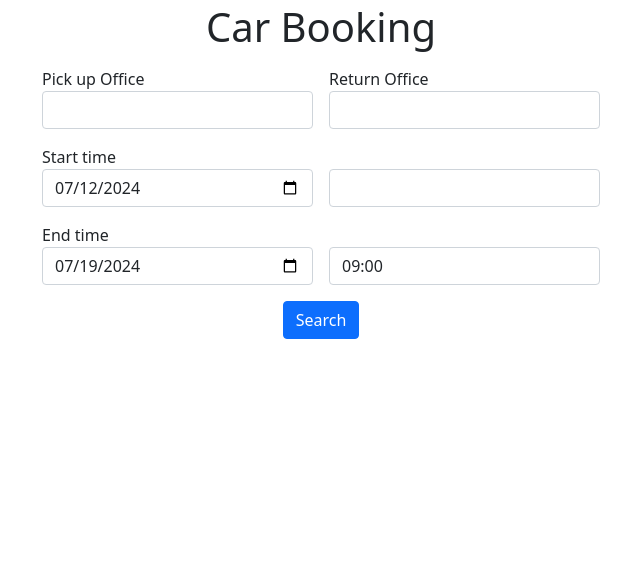
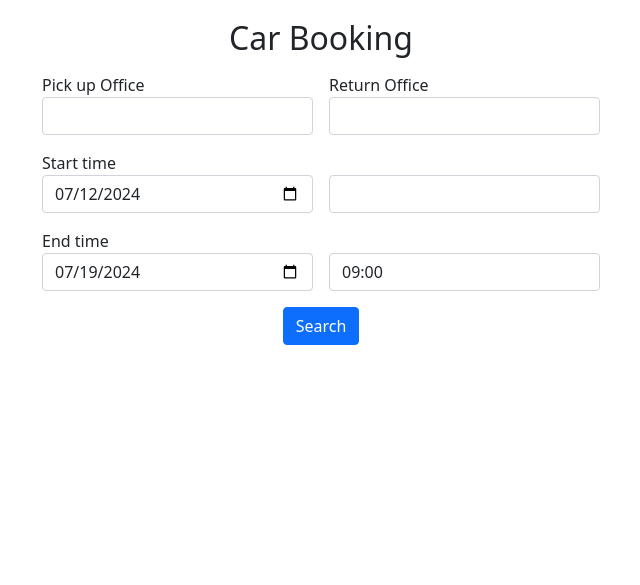
Before and after one commit to OleksiiKova/rent-car-ireland, a Django app: page /booking/ in a window 1280 px wide. Shown: the part 89-674 px from the top of the page, without its empty margins (319-959 px from the left). Run offline with Django 4.2, Linux system fonts and the light colour scheme; data that the repository does not hold is empty; some libraries are stand-ins or nearby versions.

Commit message:
Add the same margin for main headings on the all pages

```diff
--- a/bookings/templates/bookings/booking.html
+++ b/bookings/templates/bookings/booking.html
@@ -3,8 +3,8 @@
 {% load static %}
 
 {% block content %}
-<div class="container">
-    <h1 class="text-center">Car Booking</h1>
+<div class="container mt-3">
+    <h2 class="text-center">Car Booking</h2>
     <div class="d-flex justify-content-center align-items-center search-form">
         <div class="col-12 col-lg-8 col-xl-6 mt-2">
             <form method="POST" action="{% url 'booking' %}">
--- a/bookings/templates/bookings/home.html
+++ b/bookings/templates/bookings/home.html
@@ -3,7 +3,7 @@
 {% load static %}
 
 {% block content %}
-<div class="conatiner">
+<div class="conatiner mt-3">
     <h2 class="text-center">It's a home page</h2>
 </div>
 
--- a/bookings/templates/bookings/my_bookings.html
+++ b/bookings/templates/bookings/my_bookings.html
@@ -4,8 +4,8 @@
 
 {% block content %}
 
-<div class="container">
-    <h1 class="text-center">My Bookings</h1>
+<div class="container mt-3">
+    <h2 class="text-center">My Bookings</h2>
     {% if bookings %}
     <div class="row justify-content-center mx-1">
         <div class="col-lg-8">
--- a/offices/templates/offices/office_list.html
+++ b/offices/templates/offices/office_list.html
@@ -1,7 +1,7 @@
 {% extends "base.html" %}
 
 {% block content %}
-<div class="container p-4">
+<div class="container mt-3 px-4">
     <h2 class="text-center">Our Locations</h2>
     <div class="row mt-3">
         <div class="col-12 text-center">
--- a/userprofile/templates/userprofile/my_profile.html
+++ b/userprofile/templates/userprofile/my_profile.html
@@ -3,12 +3,12 @@
 {% load form_tags %}
 
 {% block content %}
-<div class="container">
+<div class="container mt-3">
+    <h2 class="text-center">My Profile</h2>
     <div class="row justify-content-center my-4">
         <div class="col-lg-6">
             <div class="card">
                 <div class="card-body">
-                    <h2 class="text-center">My Profile</h2>
                     <form method="post">
                         {% csrf_token %}
 
--- a/userprofile/templates/userprofile/my_reviews.html
+++ b/userprofile/templates/userprofile/my_reviews.html
@@ -6,8 +6,8 @@
 
 {% block content %}
 
-<div class="container">
-    <h1 class="text-center my-4">My Reviews</h1>
+<div class="container mt-3">
+    <h2 class="text-center">My Reviews</h2>
     <div class="row justify-content-center mx-1">
         <div class="col-lg-8">
             {% for review in reviews %}
```
